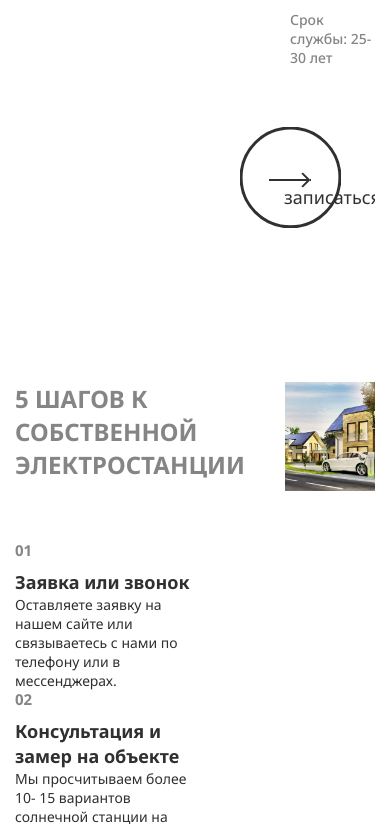
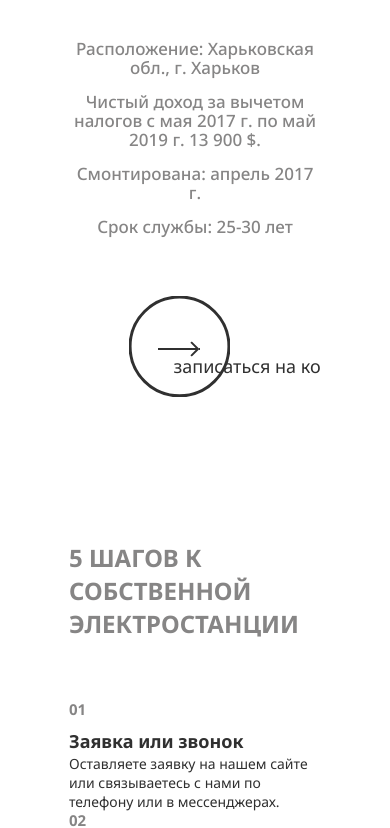
Before and after one commit to TwiDef/solar, a website: page app/index.html in a window 390 px wide. Shown: the part 4811-5639 px from the top of the page. Drawn offline with Linux system fonts and the light colour scheme; a web font is replaced by a local one.

Commit message:
adaptive all blocks 1000px

```diff
--- a/app/scss/_media.scss
+++ b/app/scss/_media.scss
@@ -103,4 +103,57 @@
             line-height: 50px;
         }
     }
+
+    .client {
+        margin-bottom: 120px;
+
+        &__title {
+            text-align: center;
+        }
+
+        &__items {
+            flex-direction: column;
+            align-items: center;
+
+        }
+
+        &__item {
+            margin-bottom: 20px;
+            width: 70%;
+        }
+
+        &__descr {
+            text-align: center;
+        }
+
+        &__address {
+            text-align: center;
+            padding-left: 0;
+            font-size: 17px;
+        }
+
+        &__btn {
+            margin-left: 24%;
+        }
+    }
+
+    .sentence {
+
+        &__wrapper {
+            margin-bottom: 120px;
+        }
+
+        &__items {
+            flex-direction: column;
+            align-items: center;
+            gap: 60px;
+        }
+
+        &__item {
+            width: 70%;
+
+        }
+
+
+    }
 }
```
Also changed, not shown: app/css/style.min.css.
